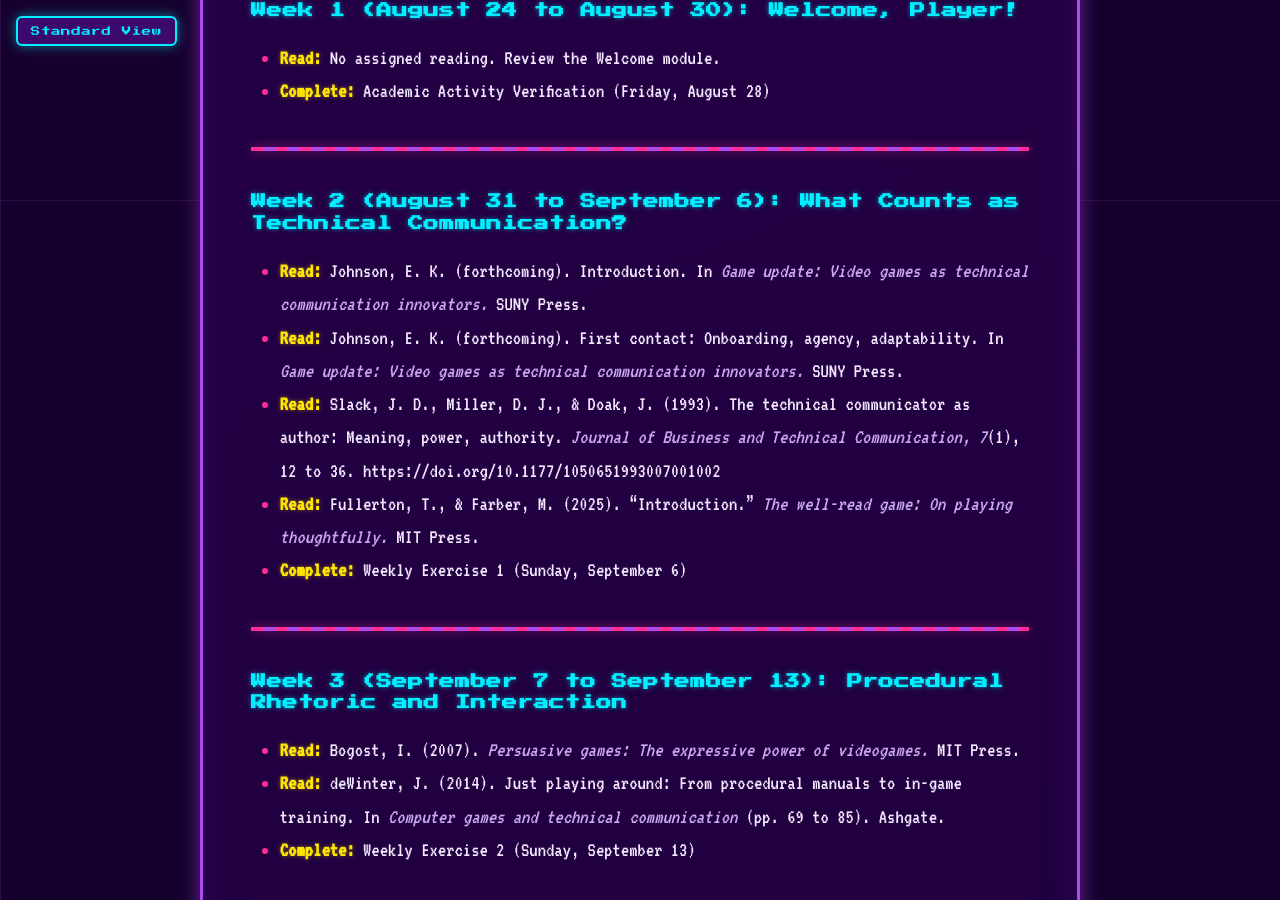
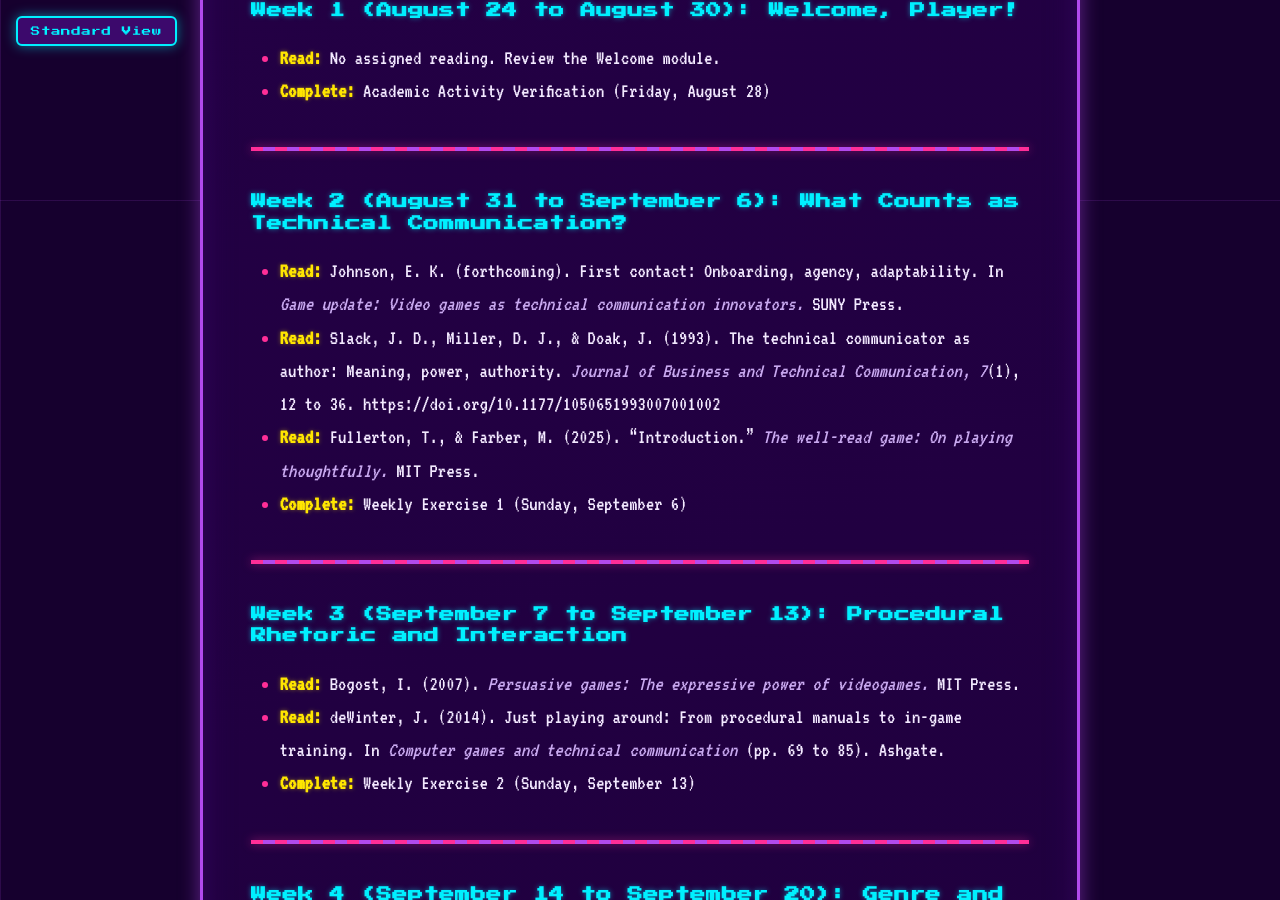
Before and after one commit to ekjphd/TCandGames, a Jekyll site: the page built from index.md, in a window 1280 px wide and 900 px high, scrolled down 700 px. Built offline with Jekyll 4.4.1, drawn with Linux system fonts in a browser that asks for light colours; our own code applies the rules of GitHub Pages for plain Markdown files.

Commit message:
Drop Game update Introduction from Week 2; three readings suffice
Co-Authored-By: Claude Fable 5 <noreply@anthropic.com>

```diff
--- a/index.md
+++ b/index.md
@@ -19,7 +19,6 @@
 
 ### Week 2 (August 31 to September 6): What Counts as Technical Communication?
 
-- **Read:** Johnson, E. K. (forthcoming). Introduction. In *Game update: Video games as technical communication innovators.* SUNY Press.
 - **Read:** Johnson, E. K. (forthcoming). First contact: Onboarding, agency, adaptability. In *Game update: Video games as technical communication innovators.* SUNY Press.
 - **Read:** Slack, J. D., Miller, D. J., & Doak, J. (1993). The technical communicator as author: Meaning, power, authority. *Journal of Business and Technical Communication, 7*(1), 12 to 36. https://doi.org/10.1177/1050651993007001002
 - **Read:** Fullerton, T., & Farber, M. (2025). "Introduction." *The well-read game: On playing thoughtfully.* MIT Press.
```
